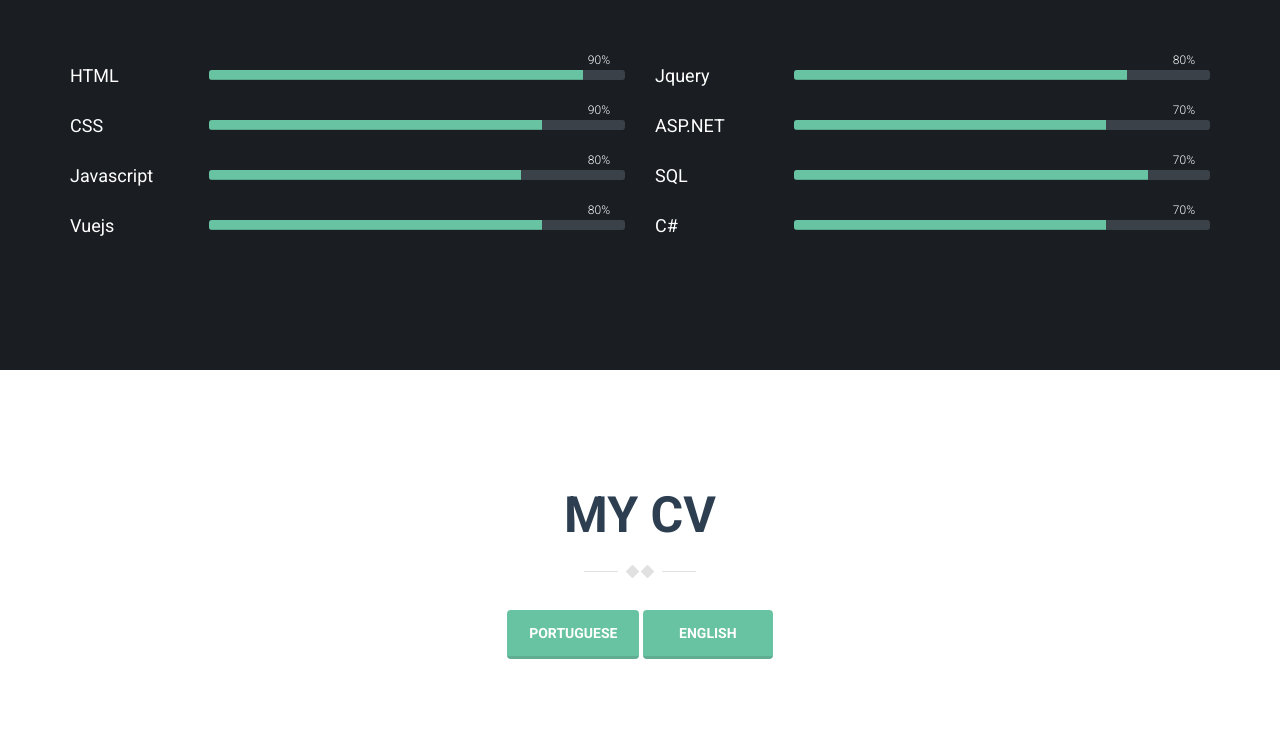
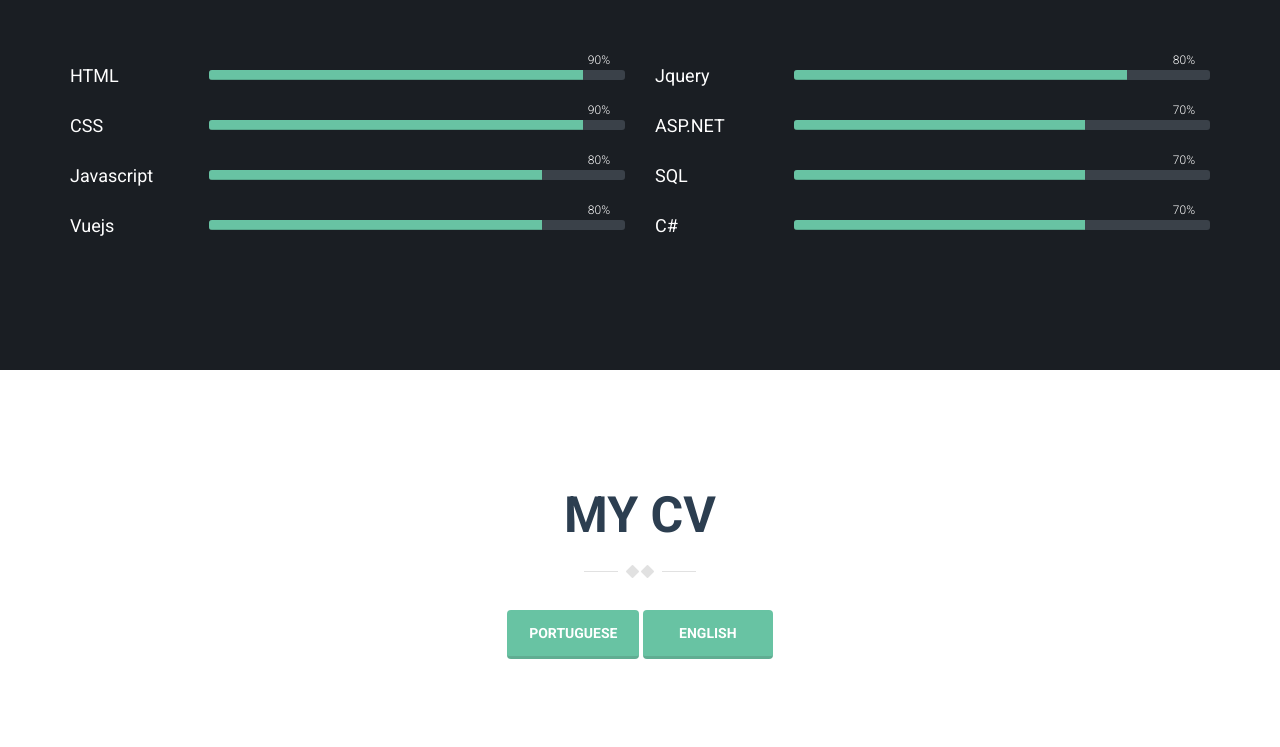
Before and after one commit to AfonsoMartinho/afonsomartinho.github.io, a plain HTML site: page index.html in a window 1280 px wide. Shown: the part 2940-3687 px from the top of the page. Drawn offline with Linux system fonts and the light colour scheme.

Commit message:
Update index.html
bug fixed main skills values

```diff
--- a/index.html
+++ b/index.html
@@ -357,7 +357,7 @@
               <h3>CSS</h3>
             </div>
             <div class="progress">
-              <div class="progress-bar six-sec-ease-in-out" role="progressbar" aria-valuenow="80" aria-valuemin="0"
+              <div class="progress-bar six-sec-ease-in-out" role="progressbar" aria-valuenow="90" aria-valuemin="0"
                 aria-valuemax="100">
                 <span>90%</span>
               </div>
@@ -370,7 +370,7 @@
               <h3>Javascript</h3>
             </div>
             <div class="progress">
-              <div class="progress-bar six-sec-ease-in-out" role="progressbar" aria-valuenow="75" aria-valuemin="0"
+              <div class="progress-bar six-sec-ease-in-out" role="progressbar" aria-valuenow="80" aria-valuemin="0"
                 aria-valuemax="100">
                 <span>80%</span>
               </div>
@@ -413,7 +413,7 @@
               <h3>ASP.NET</h3>
             </div>
             <div class="progress">
-              <div class="progress-bar six-sec-ease-in-out" role="progressbar" aria-valuenow="75" aria-valuemin="0"
+              <div class="progress-bar six-sec-ease-in-out" role="progressbar" aria-valuenow="70" aria-valuemin="0"
                 aria-valuemax="100">
                 <span>70%</span>
               </div>
@@ -426,7 +426,7 @@
               <h3>SQL</h3>
             </div>
             <div class="progress">
-              <div class="progress-bar six-sec-ease-in-out" role="progressbar" aria-valuenow="85" aria-valuemin="0"
+              <div class="progress-bar six-sec-ease-in-out" role="progressbar" aria-valuenow="70" aria-valuemin="0"
                 aria-valuemax="100">
                 <span>70%</span>
               </div>
@@ -439,7 +439,7 @@
               <h3>C#</h3>
             </div>
             <div class="progress">
-              <div class="progress-bar six-sec-ease-in-out" role="progressbar" aria-valuenow="75" aria-valuemin="0"
+              <div class="progress-bar six-sec-ease-in-out" role="progressbar" aria-valuenow="70" aria-valuemin="0"
                 aria-valuemax="100">
                 <span>70%</span>
               </div>
```
